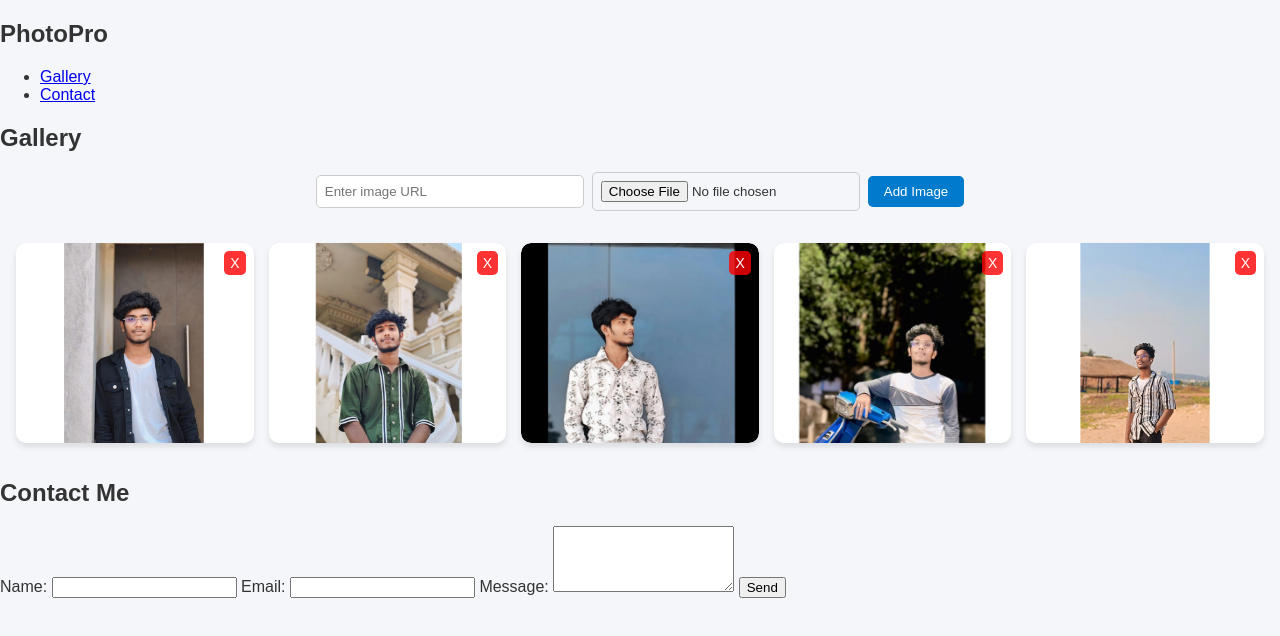
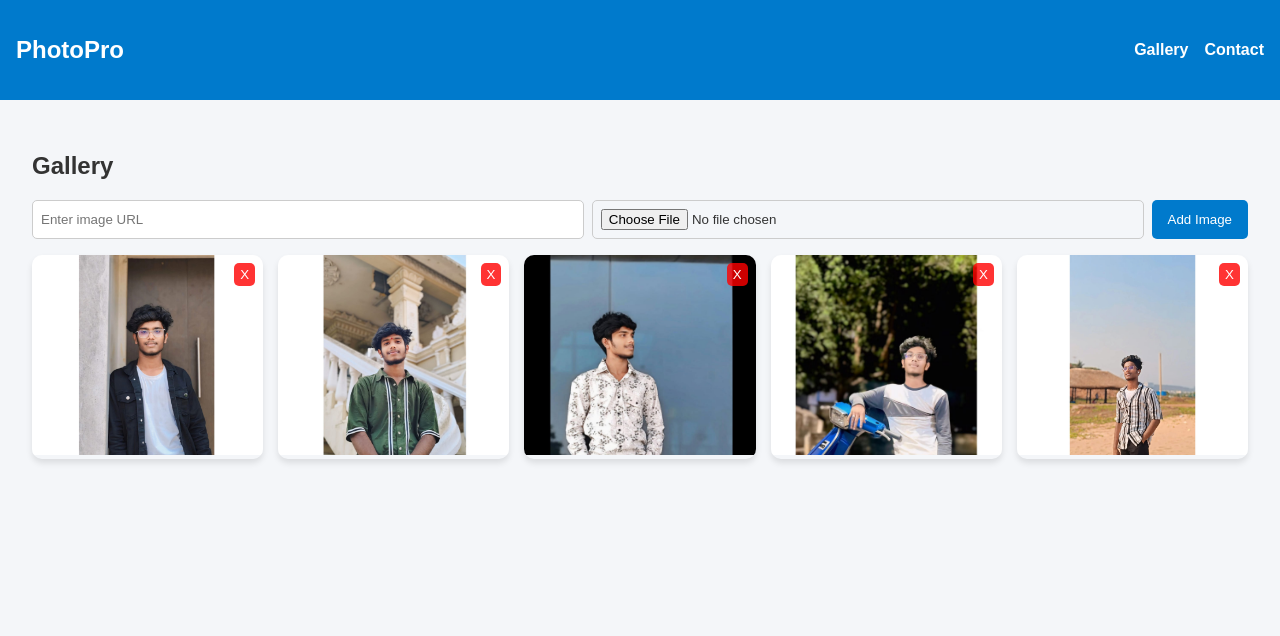
Before and after one commit to Nari-30/TASK-2, a plain HTML site: page TASK_2.html in a window 1280 px wide. Drawn offline with Linux system fonts and the light colour scheme.

Commit message:
TASK_2.css

```diff
--- a/TASK_2.css
+++ b/TASK_2.css
@@ -1,32 +1,99 @@
 body {
-  font-family: Poppins, Roboto Slab,Arial, sans-serif;
+  font-family: 'Poppins', sans-serif;
   margin: 0;
-  padding: 0;
   background: #f4f6f9;
   color: #333;
 }
 
-header {
+.navbar {
+  display: flex;
+  justify-content: space-between;
+  align-items: center;
   background: #007acc;
+  padding: 1rem;
   color: white;
-  text-align: center;
-  padding: 1rem;
 }
 
+.navbar .logo {
+  font-size: 1.5rem;
+}
+
+.nav-links {
+  list-style: none;
+  display: flex;
+  gap: 1rem;
+}
+
+.nav-links a {
+  color: white;
+  text-decoration: none;
+  font-weight: 600;
+}
+
+.nav-links a:hover {
+  text-decoration: underline;
+}
+
+.container {
+  padding: 2rem;
+}
+
+.tab-section {
+  display: none;
+}
+
+.tab-section.active {
+  display: block;
+}
+
+.gallery {
+  display: grid;
+  grid-template-columns: repeat(auto-fit, minmax(200px, 1fr));
+  gap: 15px;
+  margin-top: 1rem;
+}
+
+.gallery-item {
+  position: relative;
+  border-radius: 10px;
+  overflow: hidden;
+  box-shadow: 0 4px 6px rgba(0,0,0,0.1);
+}
+
+.gallery-item img {
+  width: 100%;
+  height: 200px;
+  object-fit: cover;
+  transition: transform 0.3s ease;
+}
+
+.gallery-item:hover img {
+  transform: scale(1.05);
+}
+
+.remove-btn {
+  position: absolute;
+  top: 8px;
+  right: 8px;
+  background: rgba(255, 0, 0, 0.8);
+  border: none;
+  color: white;
+  padding: 4px 6px;
+  cursor: pointer;
+  border-radius: 5px;
+}
 
 .form-section {
   display: flex;
-  justify-content: center;
-  align-items: center;
-  margin: 1rem;
   gap: 0.5rem;
+  margin-bottom: 1rem;
 }
 
 .form-section input {
   padding: 0.5rem;
-  width: 250px;
   border: 1px solid #ccc;
   border-radius: 5px;
+  flex: 1;
 }
 
 .form-section button {
@@ -42,43 +109,40 @@ header {
   background: #005fa3;
 }
 
-
-.gallery {
-  display: grid;
-  grid-template-columns: repeat(auto-fit, minmax(200px, 1fr));
-  gap: 15px;
-  padding: 1rem;
+#contactForm {
+  display: flex;
+  flex-direction: column;
+  gap: 0.5rem;
+  max-width: 400px;
 }
 
-.gallery-item {
-  position: relative;
-  overflow: hidden;
-  border-radius: 10px;
-  box-shadow: 0 4px 6px rgba(0,0,0,0.1);
+#contactForm input,
+#contactForm textarea {
+  padding: 0.5rem;
+  border: 1px solid #ccc;
+  border-radius: 5px;
 }
 
-.gallery-item img {
-  width: 100%;
-  height: 200px;
-  object-fit: cover;
-  display: block;
-  border-radius: 10px;
-  transition: transform 0.3s ease;
+#contactForm button {
+  padding: 0.7rem;
+  background: #28a745;
+  color: white;
+  border: none;
+  border-radius: 5px;
+  cursor: pointer;
 }
 
-.gallery-item:hover img {
-  transform: scale(1.05);
+#contactForm button:hover {
+  background: #218838;
 }
 
-.remove-btn {
-  position: absolute;
-  top: 8px;
-  right: 8px;
-  background: rgba(255, 0, 0, 0.8);
-  border: none;
-  color: white;
-  font-size: 14px;
-  padding: 4px 6px;
-  cursor: pointer;
-  border-radius: 5px;
+.form-message {
+  margin-top: 0.5rem;
+  font-weight: bold;
 }
+
+@media (max-width: 768px) {
+  .nav-links {
+    flex-direction: column;
+  }
+}
```
